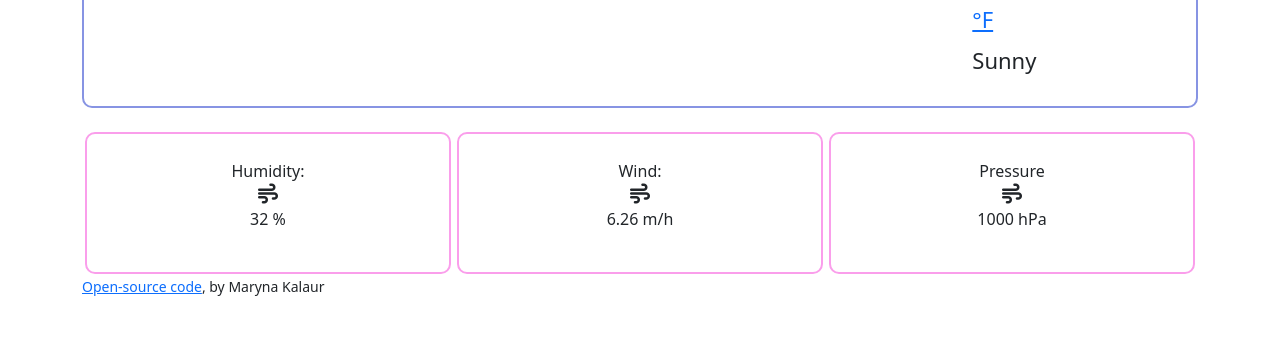
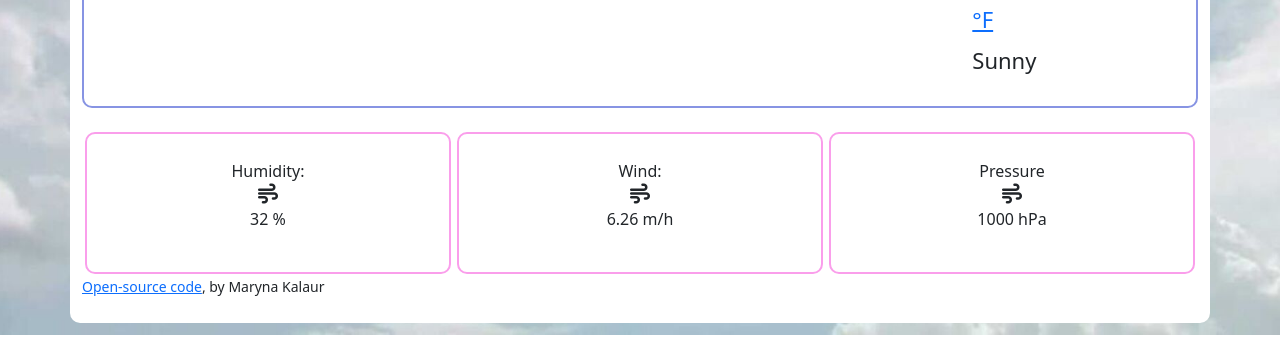
Before and after one commit to kalaurmarina/vanilla-weather-app, a plain HTML site: page index.html in a window 1280 px wide. Shown: the part 451-800 px from the top of the page. Drawn offline with nearby package versions, Linux system fonts and the light colour scheme.

Commit message:
Added background

```diff
--- a/src/style.css
+++ b/src/style.css
@@ -1,8 +1,17 @@
 body {
-    background-image: url(images/weather.jpg);
+    background-image: url(../images/clouds.jpg);
+    background-position: center;
+    background-size: cover;
+    background-repeat: no-repeat;
+    color: black;
+    display: flex;
+    flex-direction: row;
 }
 
 .container {
+    background: white;
+    border-color: rgb(48, 33, 0);
+    border-radius: 10px;
     margin-top: 3%;
     margin-bottom: 3%;
     align-items: center;
```
Also changed, not shown: images/clouds.jpg (added), images/ocean.jpg (added), images/sky.jpg (added).
